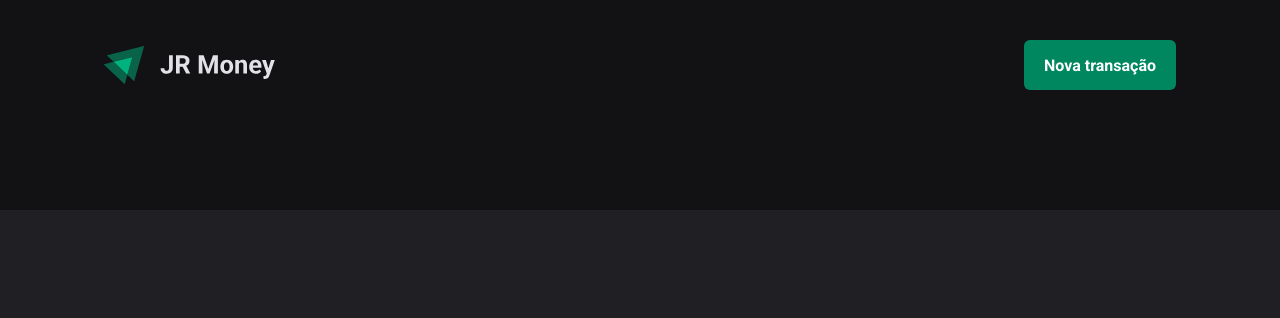
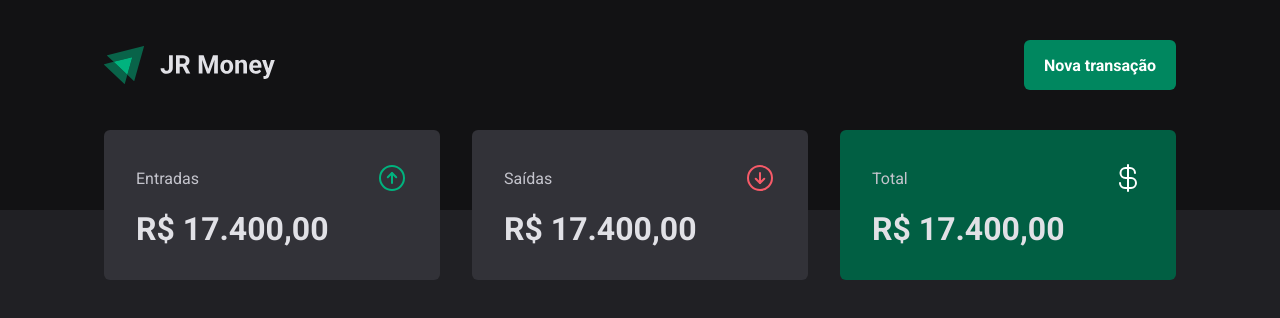
Before and after one commit to josiasroberto/03-jr-money, a React (Vite) app: page / in a window 1280 px wide. Shown: the top 318 px of the page. Built offline with nearby package versions, Linux system fonts and the light colour scheme.

Commit message:
Create Summary component

```diff
--- a/package.json
+++ b/package.json
@@ -10,6 +10,7 @@
     "preview": "vite preview"
   },
   "dependencies": {
+    "phosphor-react": "^1.4.1",
     "react": "^18.2.0",
     "react-dom": "^18.2.0",
     "styled-components": "^6.0.7"
--- /dev/null
+++ b/src/components/Summary/index.tsx
@@ -0,0 +1,35 @@
+import { ArrowCircleDown, ArrowCircleUp, CurrencyDollar } from 'phosphor-react'
+import { SummaryCard, SummaryContainer } from './styles'
+
+export function Summary() {
+  return (
+    <SummaryContainer>
+      <SummaryCard>
+        <header>
+          <span>Entradas</span>
+          <ArrowCircleUp size={32} color="#00b37e" />
+        </header>
+
+        <strong>R$ 17.400,00</strong>
+      </SummaryCard>
+
+      <SummaryCard>
+        <header>
+          <span>Saídas</span>
+          <ArrowCircleDown size={32} color="#f75a68" />
+        </header>
+
+        <strong>R$ 17.400,00</strong>
+      </SummaryCard>
+
+      <SummaryCard variant="green">
+        <header>
+          <span>Total</span>
+          <CurrencyDollar size={32} color="#fff" />
+        </header>
+
+        <strong>R$ 17.400,00</strong>
+      </SummaryCard>
+    </SummaryContainer>
+  )
+}
--- /dev/null
+++ b/src/components/Summary/styles.ts
@@ -0,0 +1,41 @@
+import { css, styled } from 'styled-components'
+
+export const SummaryContainer = styled.section`
+  width: 100%;
+  max-width: 1120px;
+  margin: 0 auto;
+  padding: 0 1.5rem;
+
+  display: grid;
+  grid-template-columns: repeat(3, 1fr);
+  gap: 2rem;
+
+  margin-top: -5rem;
+`
+interface SummaryCardProps {
+  variant?: 'green'
+}
+export const SummaryCard = styled.div<SummaryCardProps>`
+  background: ${({ theme }) => theme['gray-600']};
+  border-radius: 6px;
+  padding: 2rem;
+
+  header {
+    display: flex;
+    align-items: center;
+    justify-content: space-between;
+    color: ${({ theme }) => theme['gray-300']};
+  }
+
+  strong {
+    display: block;
+    margin-top: 1rem;
+    font-size: 2rem;
+  }
+
+  ${(props) =>
+    props.variant === 'green' &&
+    css`
+      background: ${props.theme['green-700']};
+    `}
+`
--- a/src/pages/Transactions/index.tsx
+++ b/src/pages/Transactions/index.tsx
@@ -1,9 +1,11 @@
 import { Header } from '../../components/Header'
+import { Summary } from '../../components/Summary'
 
 export function Transactions() {
   return (
     <div>
       <Header />
+      <Summary />
     </div>
   )
 }
```
Also changed, not shown: 1 other file (tests, documents, lock files or other folders).
